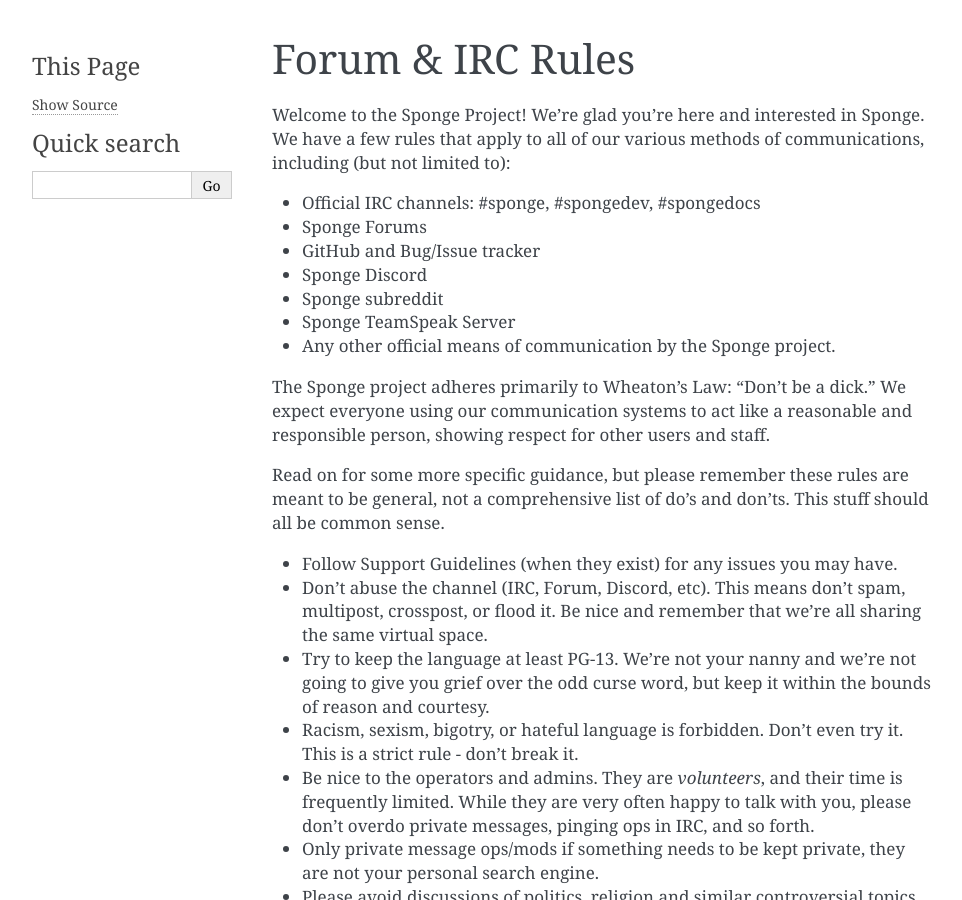
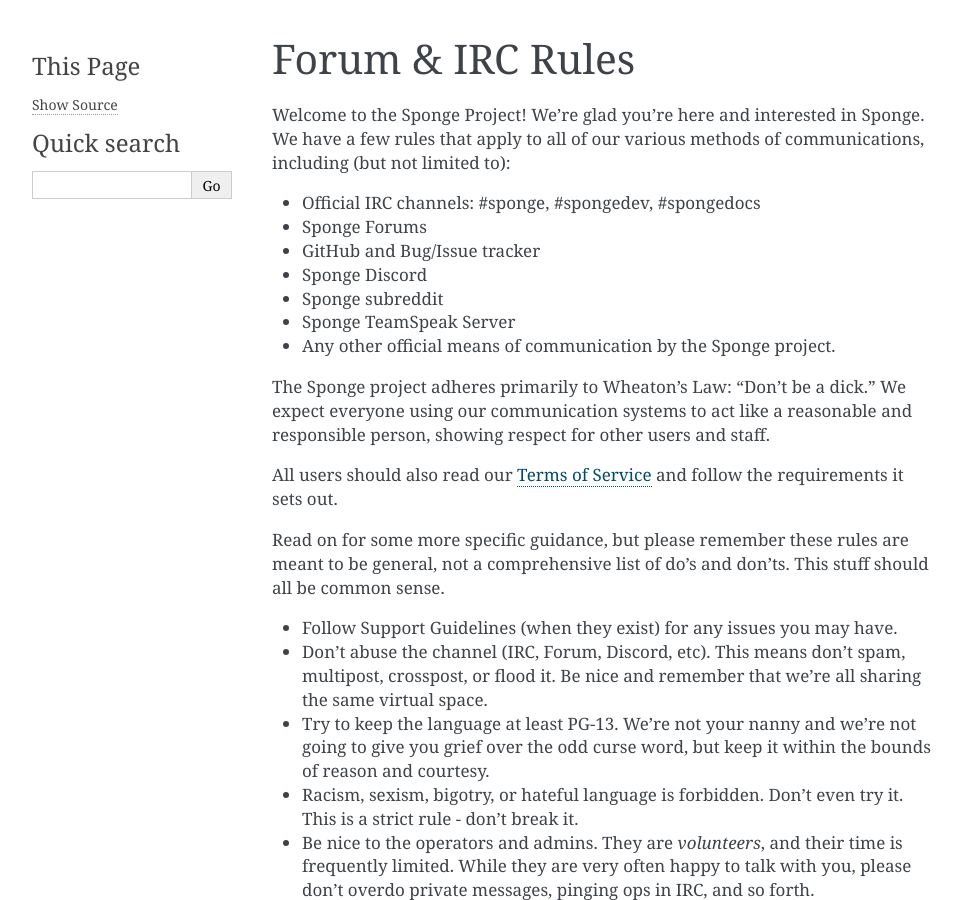
Before and after one commit to SpongePowered/SpongeDocs, a Sphinx documentation site: the page built from source/about/rules.rst, in a window 1280 px wide and 900 px high. Shown: the whole window, without its empty margins (148-1110 px from the left). Built offline with Sphinx 7.4.7, drawn with Linux system fonts in a browser that asks for light colours; pages that are not in the unit, such as notebooks, are missing from menus.

Commit message:
Add TOS link to rules page
I hope I got this right...

```diff
--- a/source/about/rules.rst
+++ b/source/about/rules.rst
@@ -15,6 +15,8 @@
 
 The Sponge project adheres primarily to Wheaton's Law: "Don't be a dick." We expect everyone using our communication
 systems to act like a reasonable and responsible person, showing respect for other users and staff.
+
+All users should also read our :doc:`tos` and follow the requirements it sets out.
 
 Read on for some more specific guidance, but please remember these rules are meant to be general, not a comprehensive
 list of do's and don'ts. This stuff should all be common sense.
```
